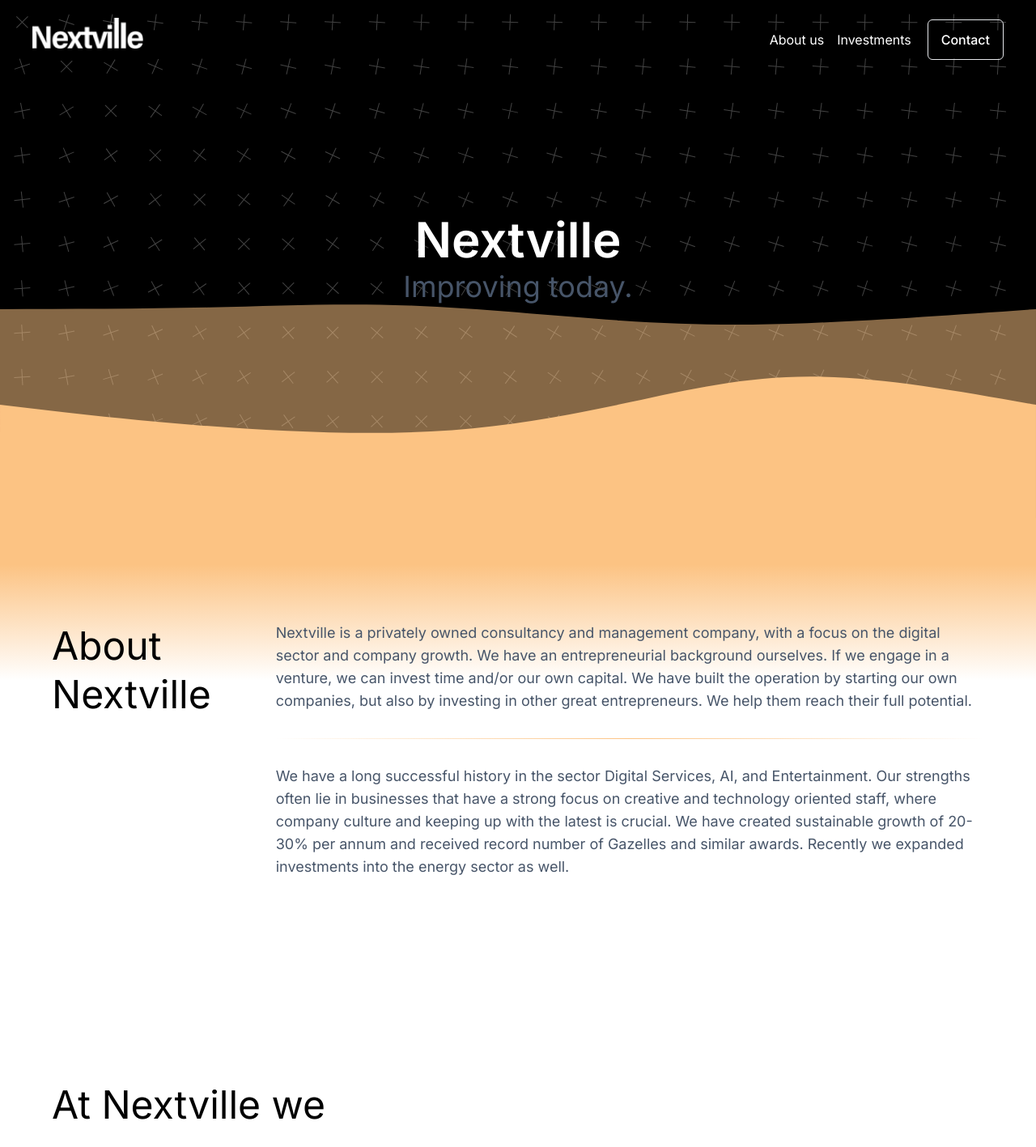
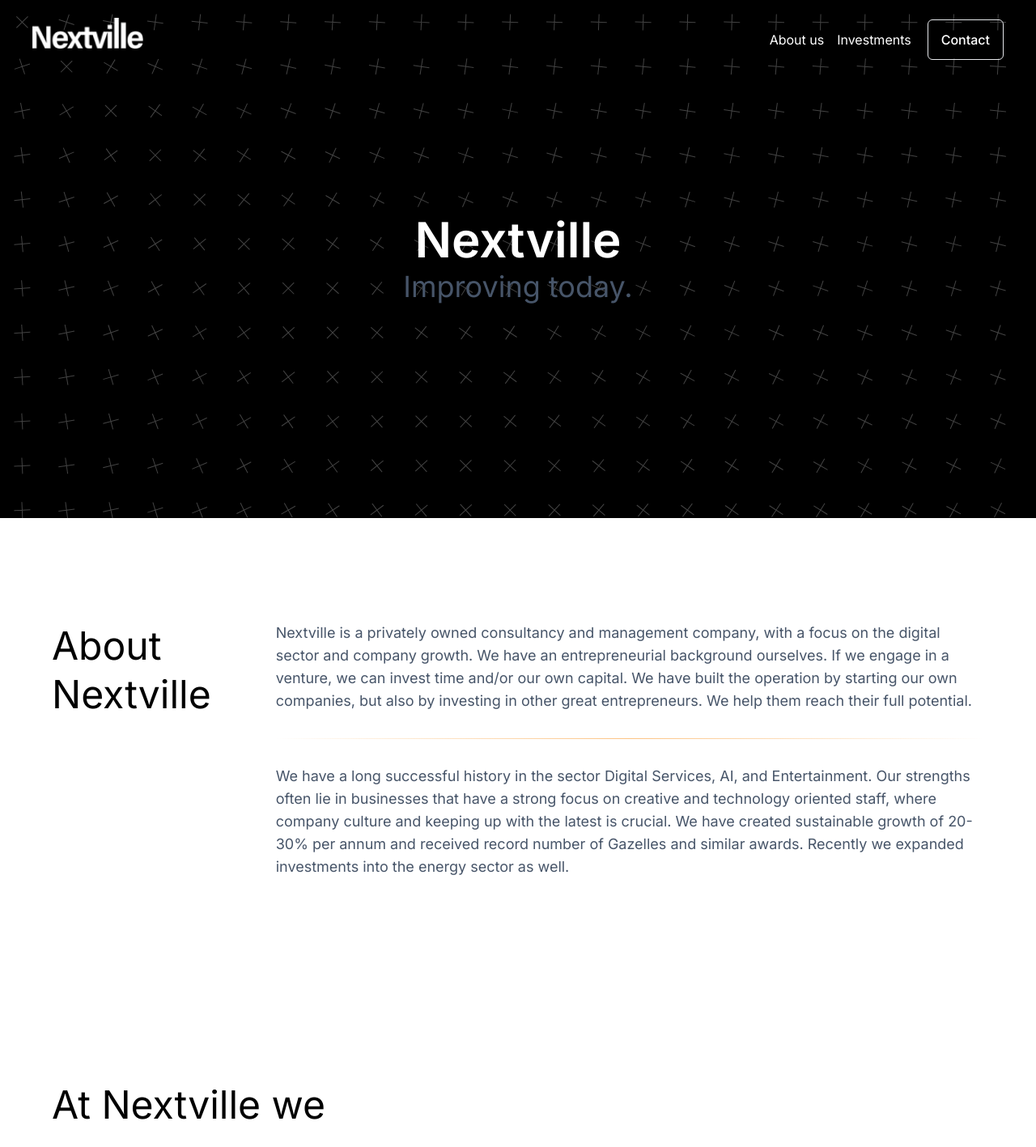
Before and after one commit to Poxie/nextville, a Next.js app: page / in a window 1280 px wide. Shown: the top 1417 px of the page at 81% size. Built offline with nearby package versions, Linux system fonts and the light colour scheme.

Commit message:
Temp hide illustration waves

```diff
--- a/components/home/about/index.tsx
+++ b/components/home/about/index.tsx
@@ -4,7 +4,7 @@ export default function About() {
     const t = useTranslations('about');
 
     return (
-        <div className="bg-gradient-to-b from-[#FCC383] from-10% via-white via-35% to-white to-90%">
+        // <div className="bg-gradient-to-b from-[#FCC383] from-10% via-white via-35% to-white to-90%">
             <section id="about" className="main-width py-32 flex flex-col md:flex-row gap-8 md:gap-20">
                 <h2 className="text-5xl leading-tight">
                     {t('title')}
@@ -19,6 +19,6 @@ export default function About() {
                     </p>
                 </div>
             </section>
-        </div>
+        // </div>
     );
 }
--- a/components/home/hero/index.tsx
+++ b/components/home/hero/index.tsx
@@ -21,7 +21,7 @@ export default function Hero() {
                 </span>
 
             </div>
-            <WaveIllustration className='absolute bottom-0'/>
+            {/* <WaveIllustration className='absolute bottom-0'/> */}
 
         </div>
     )
```
